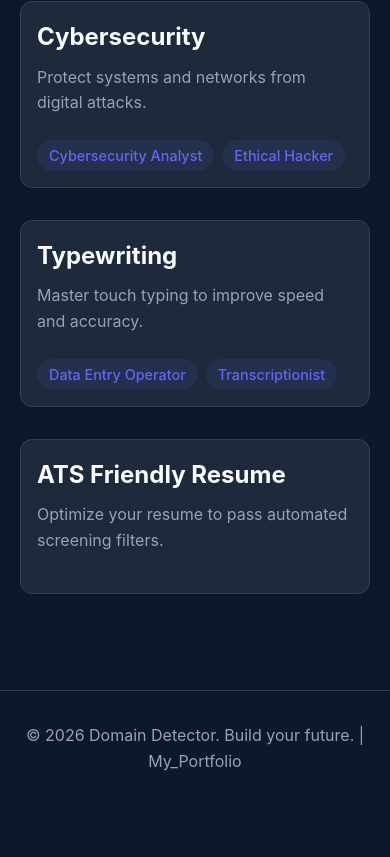
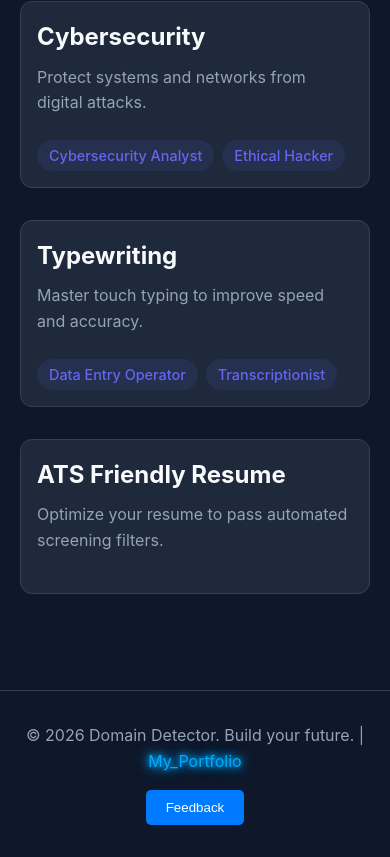
Before and after one commit to Karthikeyan-hub004/DK, a React (Vite) app: page / in a window 390 px wide. Shown: the part 2032-2889 px from the top of the page. Before the commit the page ends 2838 px from the top, so only its background shows below. Built offline with nearby package versions, Linux system fonts and the light colour scheme.

Commit message:
css update

```diff
--- a/src/App.jsx
+++ b/src/App.jsx
@@ -25,10 +25,10 @@ function App() {
                 </main>
                 <footer className="footer">
                     <div className="container">
-                        <p>© 2026 Domain Detector. Build your future. | <a href="https://myportfolio775.netlify.app/my.html" target="_blank" rel="noopener noreferrer">My_Portfolio</a></p>
+                        <p>© 2026 Domain Detector. Build your future. | <a href="https://myportfolio775.netlify.app/my.html" target="_blank" rel="noopener noreferrer" className="portfolio-link">My_Portfolio</a></p>
                     </div>
+                    <FeedbackModal />
                 </footer>
-                <FeedbackModal />
                 <ChatBot />
             </div>
         </Router>
--- a/src/components/FeedbackModal.css
+++ b/src/components/FeedbackModal.css
@@ -1,7 +1,7 @@
 .feedback-button {
     position: fixed;
     bottom: 20px;
-    right: 20px;
+    left: 20px;
     padding: 10px 20px;
     background-color: #007bff;
     color: white;
@@ -9,6 +9,15 @@
     border-radius: 5px;
     cursor: pointer;
     z-index: 1000;
+}
+
+@media (max-width: 768px) {
+    .feedback-button {
+        position: static;
+        display: block;
+        width: fit-content;
+        margin: 1rem auto 0;
+    }
 }
 
 .modal-overlay {
--- a/src/index.css
+++ b/src/index.css
@@ -236,6 +236,7 @@ ul {
     margin-top: 4rem;
     text-align: center;
     color: var(--text-muted);
+    position: relative;
 }
 
 .info-section {
@@ -300,6 +301,22 @@ ul {
     border-left: 4px solid var(--secondary);
 }
 
+.portfolio-link {
+    color: #00aaff;
+    text-decoration: none;
+    animation: glow 1.5s infinite alternate;
+}
+
+@keyframes glow {
+    from {
+        text-shadow: 0 0 5px #00aaff, 0 0 10px #00aaff, 0 0 15px #00aaff;
+    }
+
+    to {
+        text-shadow: 0 0 10px #00aaff, 0 0 20px #00aaff, 0 0 30px #00aaff;
+    }
+}
+
 @keyframes fadeIn {
     from {
         opacity: 0;
```
